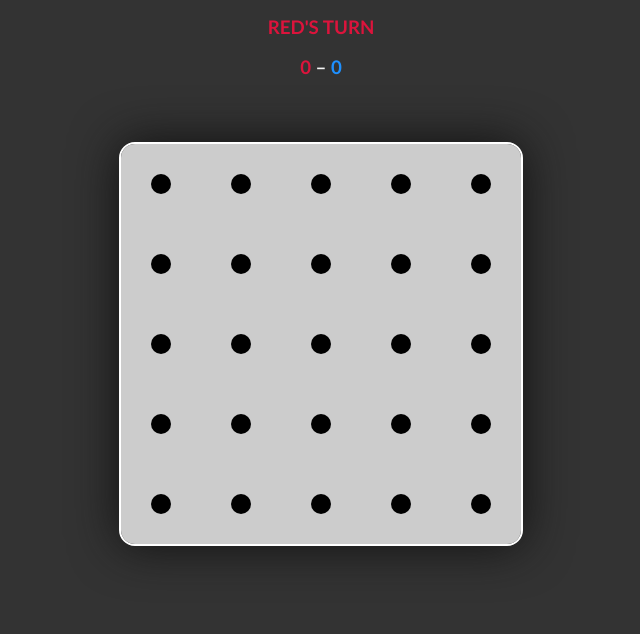
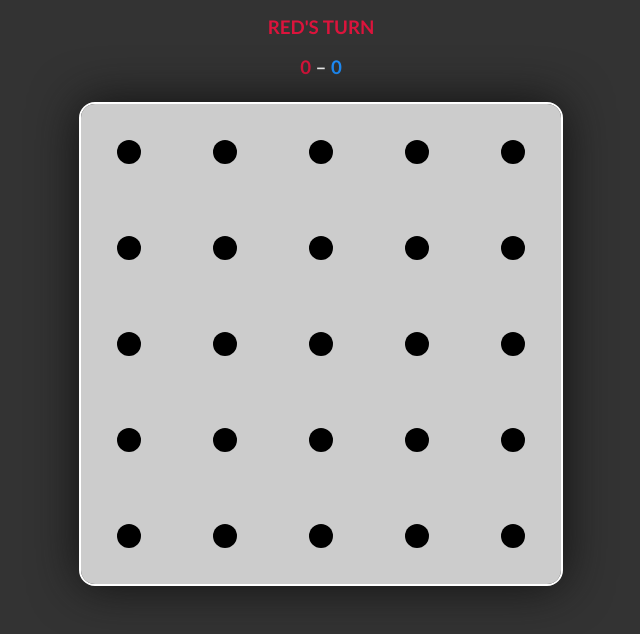
Before and after one commit to jdbool/dots-and-boxes, a plain HTML site: page game/index.html in a window 1280 px wide. Shown: the part 56-690 px from the top of the page, without its empty margins (319-959 px from the left). Drawn offline with Linux system fonts and the light colour scheme.

Commit message:
Improve scaling

```diff
--- a/game/style.css
+++ b/game/style.css
@@ -25,9 +25,9 @@ body {
 canvas {
 	/* Scale */
 	width: calc(100vw - 2em);
-	max-width: 400px;
+	max-width: calc(100vh - 20em);
 	height: calc(100vw - 2em);
-	max-height: 400px;
+	max-height: calc(100vh - 20em);
 
 	/* Center */
 	position: absolute;
```
